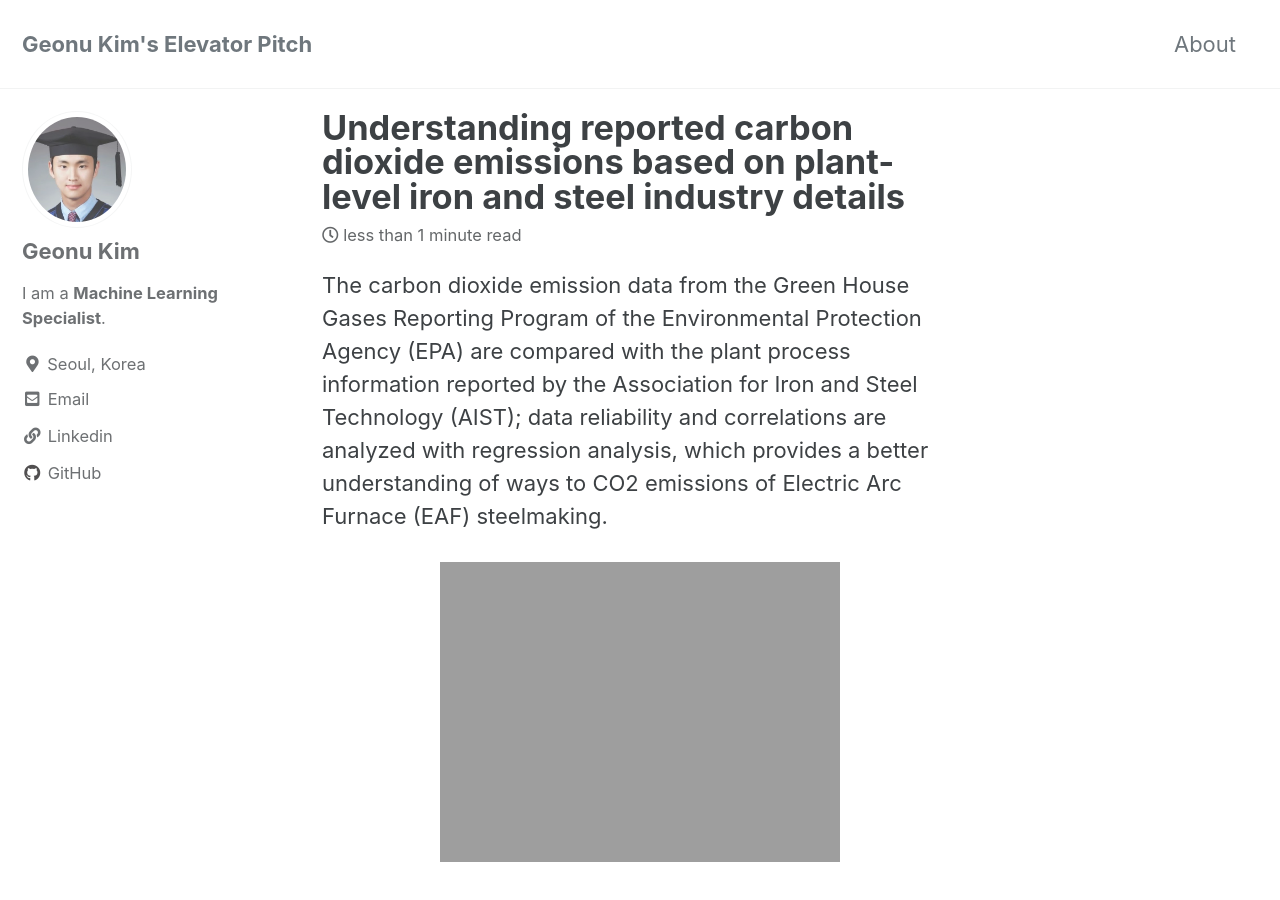
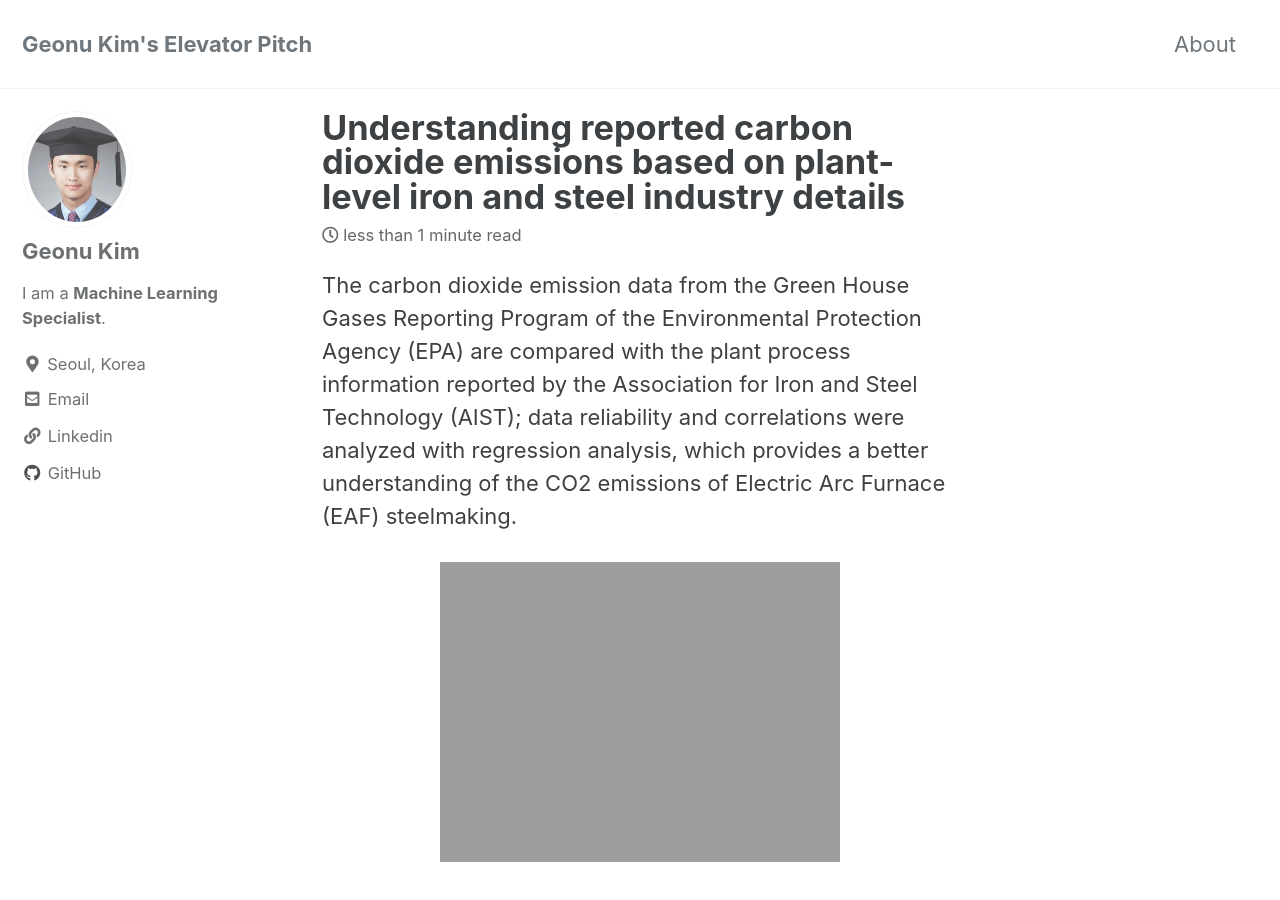
Before and after one commit to Geonu-AI/Geonu-AI.github.io, a Jekyll site: the page built from _posts/2020-12-23-Understanding reported carbon dioxide emissions based on plant-level iron and steel industry details.md, in a window 1280 px wide and 900 px high. Built offline with Jekyll 4.4.1, drawn with Linux system fonts in a browser that asks for light colours; cached includes are drawn as plain includes.

Commit message:
Post Modified

```diff
--- a/_posts/2020-12-23-Understanding reported carbon dioxide emissions based on plant-level iron and steel industry details.md
+++ b/_posts/2020-12-23-Understanding reported carbon dioxide emissions based on plant-level iron and steel industry details.md
@@ -2,6 +2,6 @@
 title: "Understanding reported carbon dioxide emissions based on plant-level iron and steel industry details"
 
 ---
-The carbon dioxide emission data from the Green House Gases Reporting Program of the Environmental Protection Agency (EPA) are compared with the plant process information reported by the Association for Iron and Steel Technology (AIST); data reliability and correlations are analyzed with regression analysis, which provides a better understanding of ways to CO2 emissions of Electric Arc Furnace (EAF) steelmaking.
+The carbon dioxide emission data from the Green House Gases Reporting Program of the Environmental Protection Agency (EPA) are compared with the plant process information reported by the Association for Iron and Steel Technology (AIST); data reliability and correlations were analyzed with regression analysis, which provides a better understanding of the CO2 emissions of Electric Arc Furnace (EAF) steelmaking.
 
 ![image-center]({{ site.url }}{{ site.baseurl }}/assets/images/CMU Energy Week Poster_Geonu Kim.png-1000x800.png){: .align-center}
```
